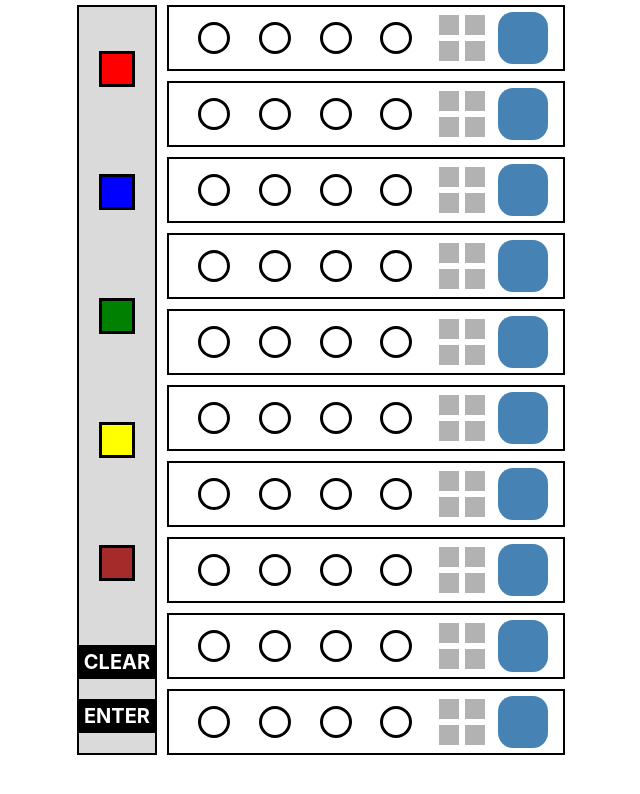
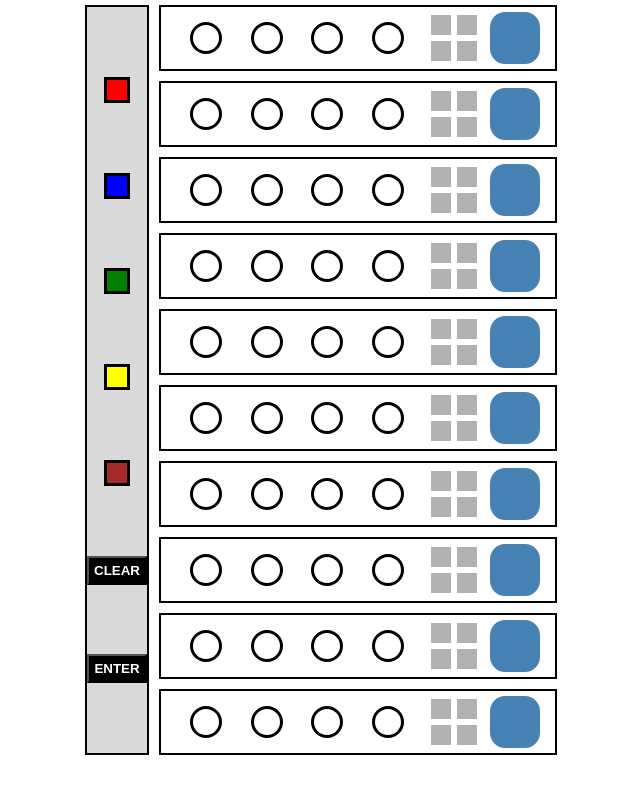
Before and after one commit to gaurav-cheema/mastermind, a React (Create React App) app: page / in a window 1280 px wide. Shown: the top 794 px of the page, without its empty margins (319-959 px from the left). Built offline with nearby package versions, Linux system fonts and the light colour scheme.

Commit message:
resDot colorDot isolation

```diff
--- a/src/components/Board.jsx
+++ b/src/components/Board.jsx
@@ -5,7 +5,7 @@ import Choices from './Choices'
 import '../css/Board.css'
 
 const Board = () => {
-  const [activeRow, setActiveRow] = useState(0)
+  let activeRow = 0
 
   return (
     <>
--- /dev/null
+++ b/src/components/ChoiceBtn.jsx
@@ -0,0 +1,16 @@
+import '../css/Board.css'
+
+const ChoiceBtn = ({ onClick, className, bgColor, id, word }) => {
+  // const handleClicks = () => {
+  //   console.log("clicked!!")
+  // }
+
+  return (
+    <button id={id} className={className} style={{ backgroundColor: bgColor }}
+    onClick={onClick}>
+      {word}
+    </button>
+  )
+}
+
+export default ChoiceBtn
--- a/src/components/Choices.jsx
+++ b/src/components/Choices.jsx
@@ -1,33 +1,46 @@
-import Dot from './Dot'
 import '../css/Board.css'
+import ChoiceBtn from './ChoiceBtn'
 
-const clearBtnStyle = {
-  // display: 'flex',
-  backgroundColor: 'black',
-  padding: '5px',
-  color: 'white',
-  fontWeight: 'bold',
-  fontSize: 20,
-  margin: '20px 0'
-}
-
-
-const Choices = () => {
+const Choices = ({ onClick }) => {
   const colors = ['red', 'blue', 'green', 'yellow', 'brown']
   const colorsBtn = []
 
+  const handleColorBtn = () => {
+    console.log('clicked!')
+  }
+
   for (let i = 0; i < colors.length; i++) {
-    colorsBtn.push(<Dot className='colorDot' bgColor={colors[i]} />)
+    colorsBtn.push(
+      <ChoiceBtn
+        id={'colorBtn' + (i + 1)}
+        className='colorDot'
+        bgColor={colors[i]}
+        onClick={handleColorBtn}
+      />
+    )
   }
+  colorsBtn.push(
+    <ChoiceBtn
+      id='clearBtn'
+      className='clearBtnStyle'
+      word='CLEAR'
+      bgColor='black'
+    />
+  )
+  colorsBtn.push(
+    <ChoiceBtn
+      id='enterBtn'
+      className='clearBtnStyle'
+      word='ENTER'
+      bgColor='black'
+      // onClick={handleColorBtn}
+    />
+  )
 
   return (
     <>
       <div className='choicesBoard'>
         <div className='colorTray'>{colorsBtn}</div>
-        <div>
-          <div style={clearBtnStyle}>CLEAR</div>
-          <div style={clearBtnStyle}>ENTER</div>
-        </div>
       </div>
     </>
   )
--- a/src/components/Dot.jsx
+++ b/src/components/Dot.jsx
@@ -1,7 +1,7 @@
 import '../css/Board.css'
 
-const Dot = ({ className, val, bgColor, letter }) => {
-  return <span className={className} val={val} style={{backgroundColor: bgColor}}>{letter}</span>
+const Dot = ({ className, val, id }) => {
+  return <span className={className} id={id} val={val}></span>
 }
 
 export default Dot
--- a/src/css/Board.css
+++ b/src/css/Board.css
@@ -58,24 +58,35 @@
 
 .colorTray {
   display: flex;
-  flex-grow: 5;
+  flex-grow: 7;
   flex-direction: column;
-  justify-content: space-around;
+  justify-content: space-evenly;
+  align-items: center;
 }
 
 .colorDot {
-  display: inline-block;
+  display: inline-flex;
   justify-items: space-around;
   width: 10px;
   height: 10px;
   border-style: solid;
+  border-width: 3px;
+  border-color: black;
   padding: 10px;
 }
 
 .choiceBtnContainer {
   display: flex;
   flex-direction: column;
-  /* flex-grow: ; */
+  flex-grow: 2;
+}
+
+.clearBtnStyle {
+  background-color: black;
+  padding: 5px;
+  color: white;
+  font-weight: bold;
+  font-size: 20
 }
 
 /*! OUTPUT PEGS STYLES BELOW  */
```
Also changed, not shown: src/components/Header.jsx (deleted, +0 -11 lines), src/components/Feedback.jsx (deleted).
